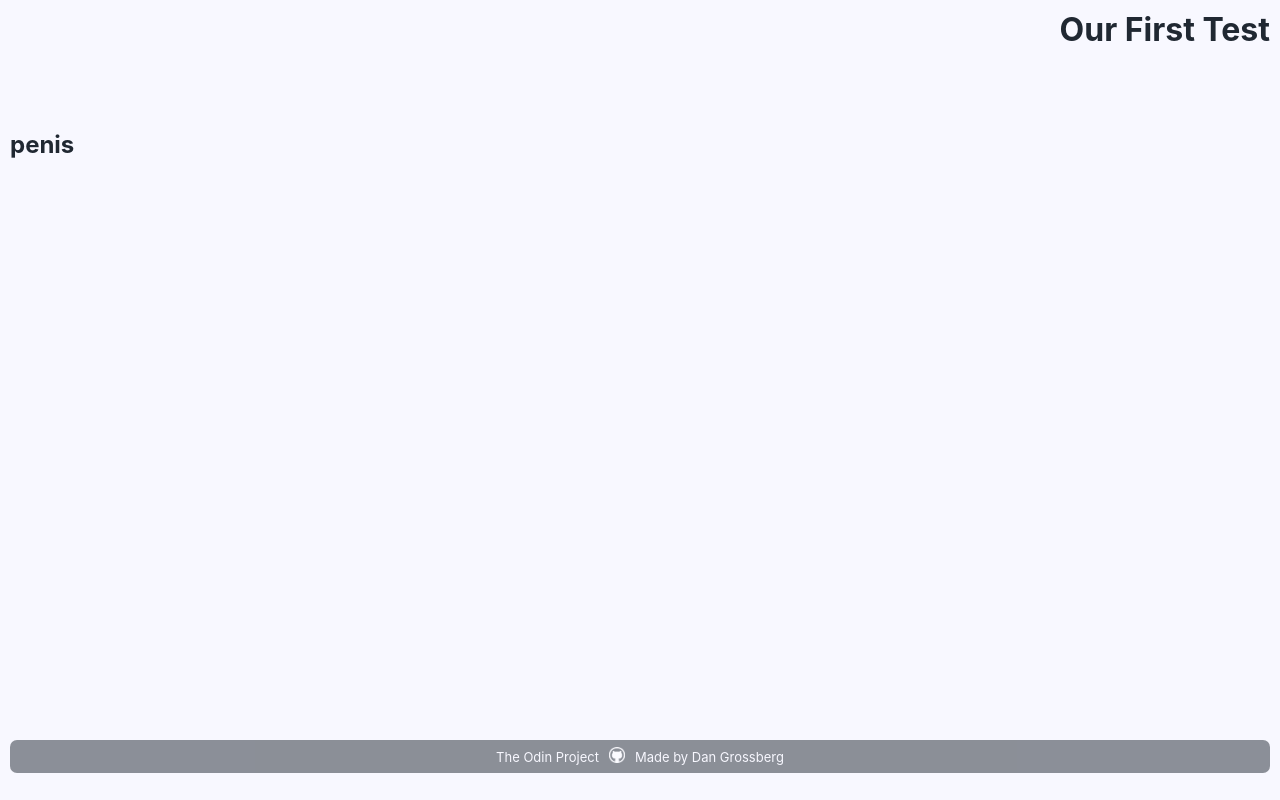
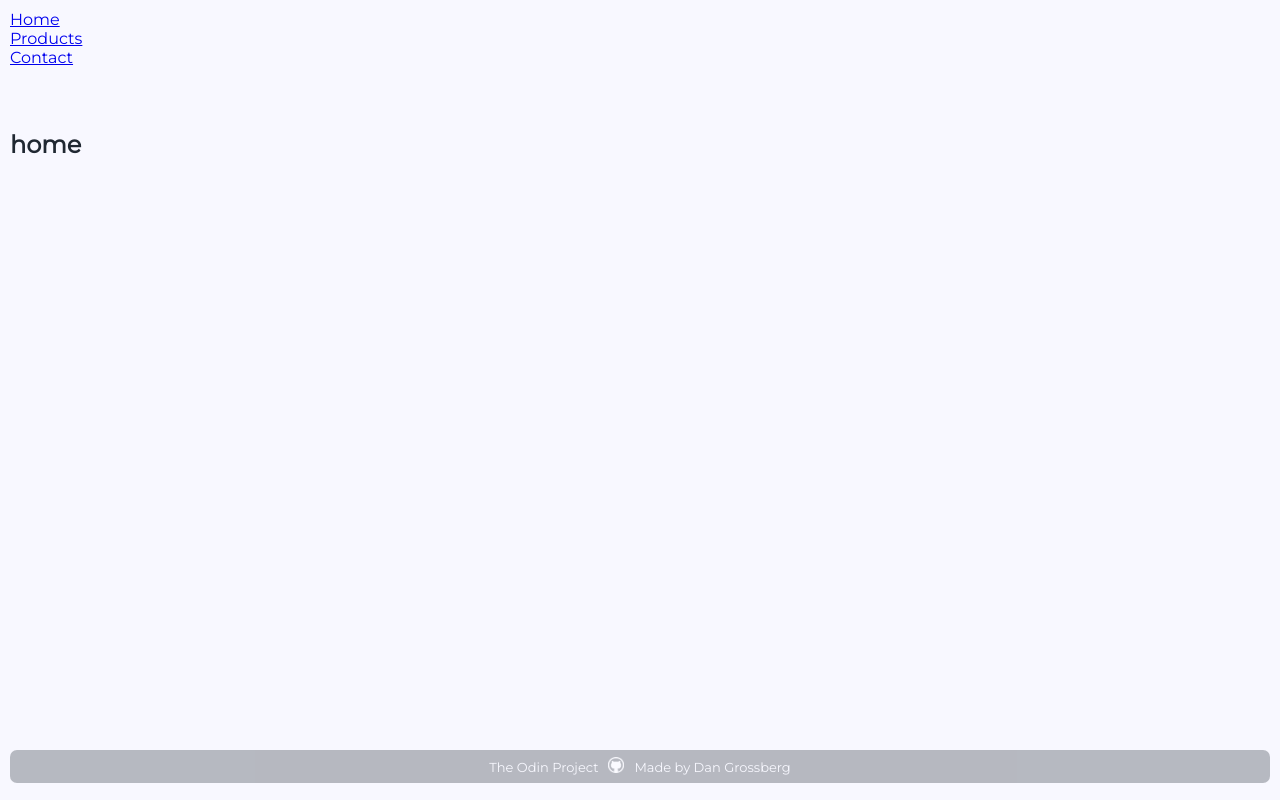
Before and after one commit to dwgrossberg/shopping-cart, a React (Create React App) app: page / in a window 1280 px wide. Built offline with nearby package versions, Linux system fonts and the light colour scheme; no server answers.

Commit message:
Setup navbar basic structure

```diff
--- a/src/App.js
+++ b/src/App.js
@@ -3,6 +3,8 @@ import { BrowserRouter, Routes, Route } from "react-router-dom";
 import Header from "./components/Header/Header";
 import Footer from "./components/Footer/Footer";
 import Home from "./pages/home";
+import Products from "./pages/products";
+import Contact from "./pages/contact";
 import "./styles/App.scss";
 
 const App = () => {
@@ -27,14 +29,15 @@ const App = () => {
 
   return (
     <div className="App">
-      <Header />
-      <h1>Our First Test</h1>
       <BrowserRouter>
+        <Header />
         <Routes>
           <Route path="/" element={<Home />} />
+          <Route path="/products" element={<Products />} />
+          <Route path="/contact" element={<Contact />} />
         </Routes>
+        <Footer />
       </BrowserRouter>
-      <Footer />
     </div>
   );
 };
--- a/src/components/Footer/Footer.scss
+++ b/src/components/Footer/Footer.scss
@@ -1,12 +1,13 @@
 .Footer {
-  grid-area: 3 / 1 / 4 / 3;
+  grid-area: 3 / 1 / 4 / 2;
   height: 100%;
+  margin-top: 10px;
 }
 
 .made-by {
   color: ghostwhite;
   background-color: #202832;
-  opacity: 0.5;
+  opacity: 0.3;
   display: flex;
   flex-direction: row;
   align-items: center;
--- a/src/components/Header/Header.js
+++ b/src/components/Header/Header.js
@@ -1,8 +1,25 @@
 import React from "react";
+import { NavLink } from "react-router-dom";
 import "./Header.scss";
 
 const Header = () => {
-  return <div className="Header"></div>;
+  return (
+    <div className="Header">
+      <nav className="header-nav">
+        <ul>
+          <NavLink to="/">
+            <li>Home</li>
+          </NavLink>
+          <NavLink to="/products">
+            <li>Products</li>
+          </NavLink>
+          <NavLink to="/contact">
+            <li>Contact</li>
+          </NavLink>
+        </ul>
+      </nav>
+    </div>
+  );
 };
 
 export default Header;
--- a/src/index.js
+++ b/src/index.js
@@ -2,6 +2,7 @@ import React from "react";
 import ReactDOM from "react-dom/client";
 import "./styles/index.scss";
 import App from "./App";
+import { BrowserRouter } from "react-router-dom";
 
 const root = ReactDOM.createRoot(document.getElementById("root"));
 root.render(
--- a/src/pages/contact.js
+++ b/src/pages/contact.js
@@ -0,0 +1,9 @@
+const contact = () => {
+  return (
+    <div className="contact">
+      <h2>contact</h2>
+    </div>
+  );
+};
+
+export default contact;
--- a/src/pages/home.js
+++ b/src/pages/home.js
@@ -1,7 +1,7 @@
 const home = () => {
   return (
     <div className="home">
-      <h2>penis</h2>
+      <h2>home</h2>
     </div>
   );
 };
--- a/src/pages/products.js
+++ b/src/pages/products.js
@@ -0,0 +1,9 @@
+const products = () => {
+  return (
+    <div className="products">
+      <h2>prods</h2>
+    </div>
+  );
+};
+
+export default products;
--- a/src/styles/index.scss
+++ b/src/styles/index.scss
@@ -8,9 +8,9 @@
 
 body {
   margin: 0;
-  font-family: -apple-system, BlinkMacSystemFont, "Segoe UI", "Roboto", "Oxygen",
-    "Ubuntu", "Cantarell", "Fira Sans", "Droid Sans", "Helvetica Neue",
-    sans-serif;
+  font-family: "Montserrat", -apple-system, BlinkMacSystemFont, "Segoe UI",
+    "Roboto", "Oxygen", "Ubuntu", "Cantarell", "Fira Sans", "Droid Sans",
+    "Helvetica Neue", sans-serif;
   -webkit-font-smoothing: antialiased;
   -moz-osx-font-smoothing: grayscale;
   overflow-y: hidden;
```
Also changed, not shown: src/components/Cart.js (added, +9 -0 lines), src/pages/cart.js (deleted).
